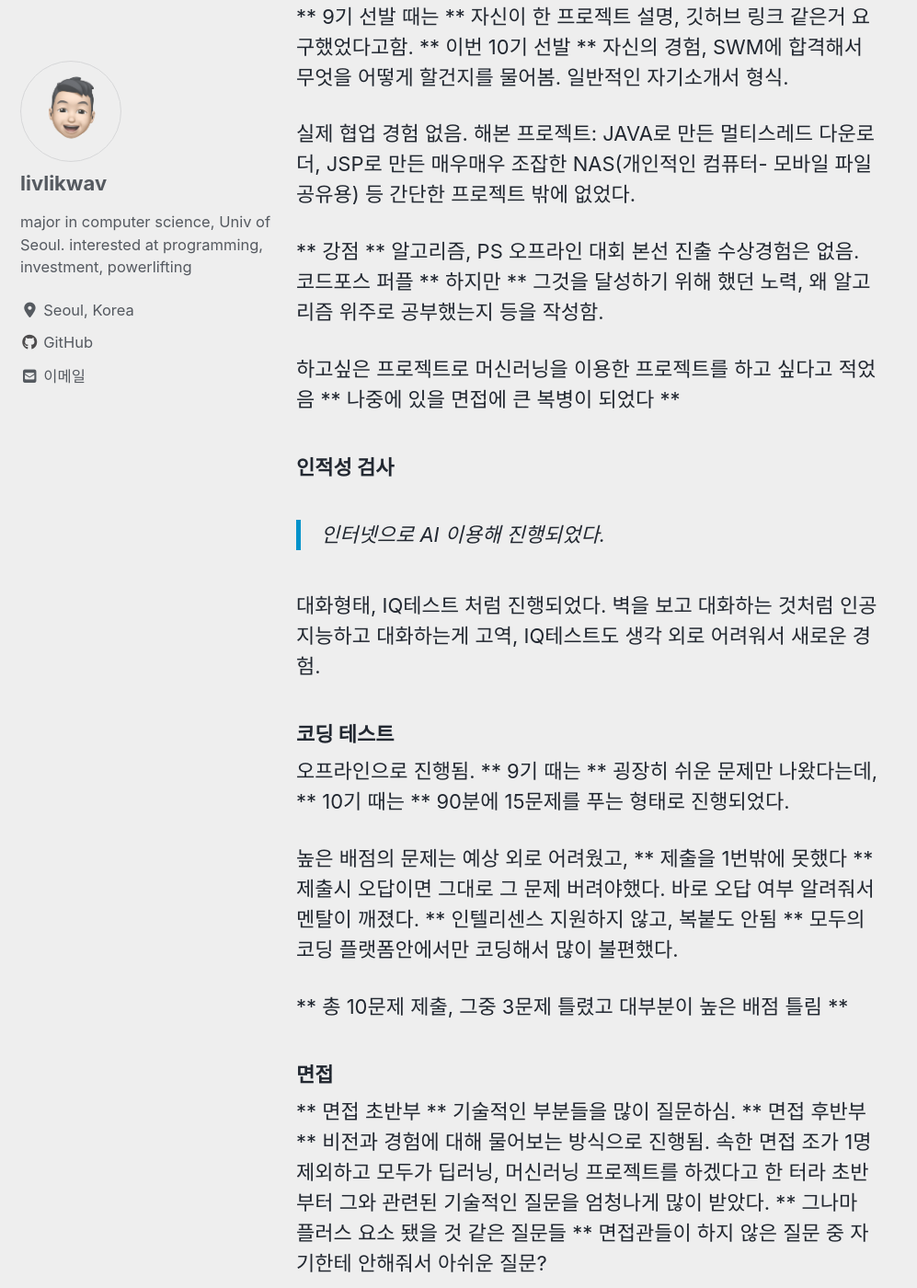
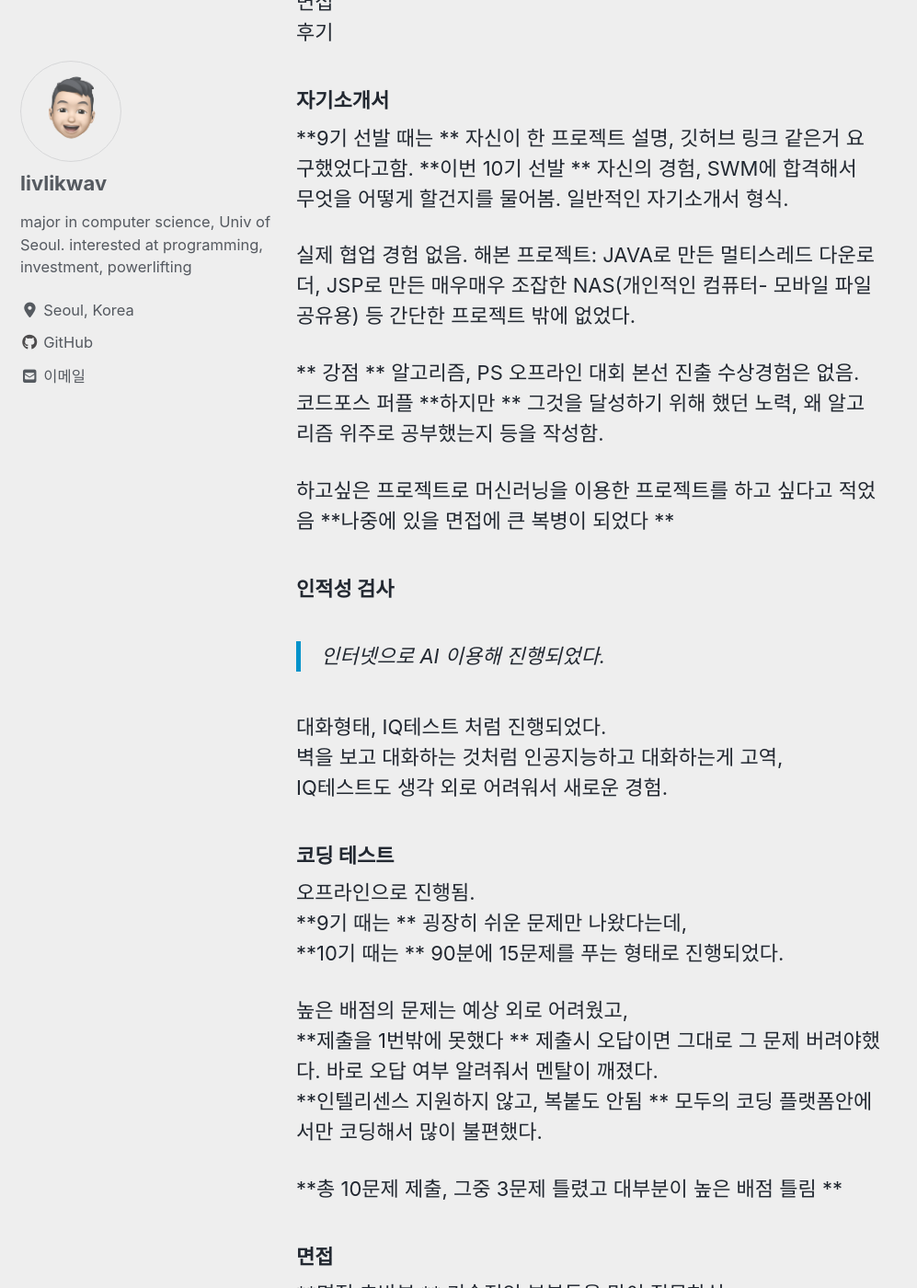
Before and after one commit to livlikwav/livlikwav.github.io, a Jekyll site: the page built from _posts/2020-01-16-Prepare-SW-Maestro.md, in a window 1280 px wide and 1400 px high, scrolled down 3350 px. Shown: the whole window at 92% size, without its empty margins (0-997 px from the left). Built offline with Jekyll 4.4.1, drawn with Linux system fonts in a browser that asks for light colours; cached includes are drawn as plain includes; nearby versions of some CDN libraries; comment, search, counter and statistics services are not loaded; some of the changed text lies outside the part shown.

Commit message:
add new post

```diff
--- a/_posts/2020-01-16-Prepare-SW-Maestro.md
+++ b/_posts/2020-01-16-Prepare-SW-Maestro.md
@@ -27,9 +27,9 @@
 - 최종합격자 발표 (150명) 4.19
 
 # 1번째 글
-선발 과정은 매 기수마다 조금씩 바뀐다. 이번 10기의 경우에는
-서류 > 인적성 검사> 코딩테스트 > 심층면접
-매 단계마다 불합격과 합격이 나눠진다.
+선발 과정은 매 기수마다 조금씩 바뀐다. 이번 10기의 경우에는<br>
+서류 > 인적성 검사> 코딩테스트 > 심층면접<br>
+매 단계마다 불합격과 합격이 나눠진다.<br>
 
 ### 1. 서류
 - 기본 인적 사항
@@ -79,14 +79,14 @@
 작성자는 아는건 아는만큼, 모르는건 모른다고 안해본건 안해봤다고 솔직하게 대답했다고 한다.
 
 # 2번째 글
-자기소개서
-인적성 검사
-코딩 테스트
-면접
-후기
+자기소개서<br>
+인적성 검사<br>
+코딩 테스트<br>
+면접<br>
+후기<br>
 ### 자기소개서
-** 9기 선발 때는 ** 자신이 한 프로젝트 설명, 깃허브 링크 같은거 요구했었다고함.
-** 이번 10기 선발 ** 자신의 경험, SWM에 합격해서 무엇을 어떻게 할건지를 물어봄.
+**9기 선발 때는 ** 자신이 한 프로젝트 설명, 깃허브 링크 같은거 요구했었다고함.
+**이번 10기 선발 ** 자신의 경험, SWM에 합격해서 무엇을 어떻게 할건지를 물어봄.
 일반적인 자기소개서 형식.
 
 실제 협업 경험 없음.
@@ -96,52 +96,53 @@
 알고리즘, PS
 오프라인 대회 본선 진출
 수상경험은 없음. 코드포스 퍼플
-** 하지만 ** 그것을 달성하기 위해 했던 노력, 왜 알고리즘 위주로 공부했는지 등을 작성함.
+**하지만 ** 그것을 달성하기 위해 했던 노력, 왜 알고리즘 위주로 공부했는지 등을 작성함.
 
-하고싶은 프로젝트로 머신러닝을 이용한 프로젝트를 하고 싶다고 적었음 ** 나중에 있을 면접에 큰 복병이 되었다 **
+하고싶은 프로젝트로 머신러닝을 이용한 프로젝트를 하고 싶다고 적었음 **나중에 있을 면접에 큰 복병이 되었다 **
 
 ### 인적성 검사
 > 인터넷으로 AI 이용해 진행되었다.
 
-대화형태, IQ테스트 처럼 진행되었다.
-벽을 보고 대화하는 것처럼 인공지능하고 대화하는게 고역,
+대화형태, IQ테스트 처럼 진행되었다.<br>
+벽을 보고 대화하는 것처럼 인공지능하고 대화하는게 고역,<br>
 IQ테스트도 생각 외로 어려워서 새로운 경험.
 
 ### 코딩 테스트
-오프라인으로 진행됨.
-** 9기 때는 ** 굉장히 쉬운 문제만 나왔다는데,
-** 10기 때는 ** 90분에 15문제를 푸는 형태로 진행되었다.
+오프라인으로 진행됨.<br>
+**9기 때는 ** 굉장히 쉬운 문제만 나왔다는데,<br>
+**10기 때는 ** 90분에 15문제를 푸는 형태로 진행되었다.
 
-높은 배점의 문제는 예상 외로 어려웠고,
-** 제출을 1번밖에 못했다 ** 제출시 오답이면 그대로 그 문제 버려야했다. 바로 오답 여부 알려줘서 멘탈이 깨졌다.
-** 인텔리센스 지원하지 않고, 복붙도 안됨 ** 모두의 코딩 플랫폼안에서만 코딩해서 많이 불편했다.
+높은 배점의 문제는 예상 외로 어려웠고,<br>
+**제출을 1번밖에 못했다 ** 제출시 오답이면 그대로 그 문제 버려야했다. 바로 오답 여부 알려줘서 멘탈이 깨졌다.<br>
+**인텔리센스 지원하지 않고, 복붙도 안됨 ** 모두의 코딩 플랫폼안에서만 코딩해서 많이 불편했다.
 
-** 총 10문제 제출, 그중 3문제 틀렸고 대부분이 높은 배점 틀림 **
+**총 10문제 제출, 그중 3문제 틀렸고 대부분이 높은 배점 틀림 **
 
 ### 면접
-** 면접 초반부 ** 기술적인 부분들을 많이 질문하심.
-** 면접 후반부 ** 비전과 경험에 대해 물어보는 방식으로 진행됨.
-속한 면접 조가 1명 제외하고 모두가 딥러닝, 머신러닝 프로젝트를 하겠다고 한 터라 초반부터 그와 관련된 기술적인 질문을 엄청나게 많이 받았다.
-** 그나마 플러스 요소 됐을 것 같은 질문들 **
-면접관들이 하지 않은 질문 중 자기한테 안해줘서 아쉬운 질문?
+**면접 초반부 ** 기술적인 부분들을 많이 질문하심.<br>
+**면접 후반부 ** 비전과 경험에 대해 물어보는 방식으로 진행됨.<br>
+속한 면접 조가 1명 제외하고 모두가 딥러닝, 머신러닝 프로젝트를 하겠다고 한 터라<br>
+초반부터 그와 관련된 기술적인 질문을 엄청나게 많이 받았다.<br>
+**그나마 플러스 요소 됐을 것 같은 질문들 **<br>
+면접관들이 하지 않은 질문 중 자기한테 안해줘서 아쉬운 질문?<br>
 > 나는 남들보다 머신러닝 관련 지식도 현저히 적고 실제 프로젝트 경험도 적지만, 논리적인 사고력을 기르고 문제해결 능력을 키우기 위해 PS를 위주로 공부했는데 너무 머신러닝, 실제 협업 경험에 대해서만 물어봐서 아쉽다.
 
-** 30~ 40분 정도 진행됨. **
+**30~ 40분 정도 진행됨. **
 
 ### 후기
-선발 과정 불만이었던 점.
-오프라인 코딩 테스트나 면접을 평일에 봐서 대학교 수업 자주 빠짐.
+선발 과정 불만이었던 점.<br>
+오프라인 코딩 테스트나 면접을 평일에 봐서 대학교 수업 자주 빠짐.<br>
 모두 평일에 진행되어서 전공 시험과 겹치곤 하였다.
 
 ## 덧붙임
-이분 블로그를 확인했는데,
-2020.01 에 Kakao SW Engineer 최종합 하셨다고 한다.
+이분 블로그를 확인했는데, <br>
+2020.01 에 Kakao SW Engineer 최종합 하셨다고 한다.<br>
 대단!
 
 # 3번째 글
-서류작성
-인적성 검사(AI 면접)
-코딩테스트
+서류작성<br>
+인적성 검사(AI 면접)<br>
+코딩테스트<br>
 심층면접(최종 면접)
 
 ### 서류 작성
@@ -158,44 +159,46 @@
 - 평소에 관심있던 블록체인 관련 프로젝트 적음
 - (근데 실제로 진행은 잘 X )
 
-자신의 실력이나 경험에 크게 연연하지 말고 지원하라.
-** 배우고자 하는 자신의 열정과 소마에서 얻고자 하는 것들을 명확하게 제시하면 서류 통과 충분할 것이다 **
+자신의 실력이나 경험에 크게 연연하지 말고 지원하라.<br>
+**배우고자 하는 자신의 열정과 소마에서 얻고자 하는 것들을 명확하게 제시하면 서류 통과 충분할 것이다 **
 
 ### 인적성 검사 (AI 면접)
-** 90초 동안 자기소개, 장단점 미리 준비해야함 **
-** AI가 나머지 질문들을 던지고 게임 진행 **
+**90초 동안 자기소개, 장단점 미리 준비해야함 **<br>
+**AI가 나머지 질문들을 던지고 게임 진행 **<br>
 새벽 1시에 방에서 단정한 옷차림으로 진행
 
-자기소개서에서
-서론 20, 본론 50, 결론 20 이런식으로 제시함
+자기소개서에서<br>
+서론 20, 본론 50, 결론 20 이런식으로 제시함<br>
 - 서론 : 어떤 사람인지
 - 본론 : 지원 이력서 기재한 프로젝트 하게된 이유, 느낀 어려움 어떻게 극복했고, 그로인해 어떤걸 달성할 수 있었는지
 - 결론 : 이루고 싶은것이 무엇인데, 소마에서 내가 그걸 이루고 싶다고 언급
 
 장점:
-자율전공으로써 경영, 경제, 국제관계 등 여러 분야의 인사이트를 보유하고 있음을 드러냈다. 그리고 프로그램 개발할 때 다양한 분야에서 융합할 수 있음과 이는 SW마에스트로의 비전과 일치하다는 것을 장점으로 강조하였다.
+자율전공으로써 경영, 경제, 국제관계 등 여러 분야의 인사이트를 보유하고 있음을 드러냈다. <br>
+그리고 프로그램 개발할 때 다양한 분야에서 융합할 수 있음과 <br>
+이는 SW마에스트로의 비전과 일치하다는 것을 장점으로 강조하였다.
 
 단점:조금은 진부하지만 완벽을 추구하고 있음을 드러내고, 이를 극복하기 위해 미리 일정을 짜 놓는 습관을 들여 시간을 효율적으로 관리하고 있음을 언급하였다
 
-다음으로 AI면접과 게임이 진행:
+다음으로 AI면접과 게임이 진행:<br>
 **마음에 드는 이성과 소개팅 자리에서 지갑을 두고 온 것을 뒤늦게 확인했을 때 어떻게 대처할 것인지를 물었다(AI주제에 당황하게 한다)**주변의 연수생들에게 물어보니 나와 비슷하게 당황하게 하는 문제를 던졌다고 한다.
-** 게임에서는 사람의 표정을 보고 감정 맞추기, 하노이 탑, 이전 패턴 맞추기(기억력 테스트?) 이렇게 세 가지 게임을 진행하였다.**
+**게임에서는 사람의 표정을 보고 감정 맞추기, 하노이 탑, 이전 패턴 맞추기(기억력 테스트?) 이렇게 세 가지 게임을 진행하였다.**
 
 ### 코딩테스트
 코딩테스트는 15개의 다양한 난이도의 문제들을 90분 만에 풀어야 하는 것이었다. 당연히 다 못 풀테니 주어진 시간을 최대한 절약해서 얼마나 많은 문제를 해결할 것인가가 중요 키포인트였다.
-** 기억에 남는 문제 **
+**기억에 남는 문제 **
 - 구명보트 인원 분배 문제
 - 주택사이 전신주 설치 문제
-subset, binary search 등으로 풀었다
+subset, binary search 등으로 풀었다<br>
 배열이나 간단한 정렬 알고리즘으로 해결 (점수 낮은 문제)
 
-낮은 점수 문제들 > 지문 읽고 바로 간단하게 구현 가능
+낮은 점수 문제들 > 지문 읽고 바로 간단하게 구현 가능<br>
 높은 배점 문제들 > 생각할 시 간 조금 필요하였다
 
-** 4문제 풀고, 2문제는 테스트 케이스 통과 못했다 **
+**4문제 풀고, 2문제는 테스트 케이스 통과 못했다 **
 
-** 문제를 풀수있는 언어를 레퍼런스 의지하지 않고 사용할 수 있어야 한다, 관련 라이브러리 사용 문법 또한 익혀야 한다** (인텔리전스 사용 불가라)
-** 기본적인 자료구조 (스택, 큐, 덱 등) 및 알고리즘 (정렬, DFS, BFS 등) 사용하여 문제 해결할 수 있어야할 것이다. 그럼 큰 어려움 없을 것이다.
+**문제를 풀수있는 언어를 레퍼런스 의지하지 않고 사용할 수 있어야 한다, 관련 라이브러리 사용 문법 또한 익혀야 한다** (인텔리전스 사용 불가라)
+**기본적인 자료구조 (스택, 큐, 덱 등) 및 알고리즘 (정렬, DFS, BFS 등) 사용하여 문제 해결할 수 있어야할 것이다. 그럼 큰 어려움 없을 것이다.
 
 ### 심층 면접
 심층 면접에서 옷을 어떻게 입을까 정말 고민 많이 했는데, 그냥 단정하게 입고 가면 되었다. 실제로 면접에 오신 분들은 대부분 셔츠에 니트 그리고 코트를 입고 오셨다.
--- /dev/null
+++ b/_posts/2020-02-24-Prepare-SW-Maestro-Coding-Test.md
@@ -0,0 +1,125 @@
+---
+title:  "SW마에스트로 코딩테스트 준비, 후기들을 바탕으로"
+excerpt: "언제, 어디서, 어떤식으로 시행되는지 알고, 맞춰서 준비합시다"
+
+categories:
+  - SW Maestro
+tags:
+  - SW Maestro
+last_modified_at: 2020-02-24TO21:00:00+09:00
+---
+
+# 목차
+- [요약](#요약)
+- [1번째 글](#1번째-글)
+- [2번째 글](#2번째-글)
+- [3번째 글](#3번째-글)
+
+# 출처
+- [SW 마에스트로 10기 코딩테스트 후기](https://developer-mac.tistory.com/75)
+- [소프트웨어 마에스트로(SWM) 10기 합격 후기](https://booknu.github.io/2019/04/20/SWM%ED%95%A9%EA%B2%A9%ED%9B%84%EA%B8%B0/)
+- [SW마에스트로 10기 합격 후기 - 준비 과정](https://gamsungcoding.tistory.com/entry/SW%EB%A7%88%EC%97%90%EC%8A%A4%ED%8A%B8%EB%A1%9C-SW%EB%A7%88%EC%97%90%EC%8A%A4%ED%8A%B8%EB%A1%9C-10%EA%B8%B0-%ED%95%A9%EA%B2%A9-%ED%9B%84%EA%B8%B0)
+
+# 요약
+
+- 1차 서류전형, 2차 인적성 **3차 오프라인 코딩테스트**
+- 일자 : 3/23 토요일
+- 위치 : 강남 지역에 위치한 학원, 총 3곳
+- 시간 : 오전 10시, 오후 1시 30분, 오후 4시 30분 (추정)
+- 총 15문제
+- 시간 : 1시간 30분
+- 문제 순서가 난이도 순서가 아니다
+- 응시생(추정) : 서류 지원자 1/3 정도, 대략 500명
+
+### 기억나는 유형
+- 백준 2493 탑 (스택)
+- DFS
+- BFS(최대경로, 최소경로)
+- 정렬
+- 구명 보트의 인원 분배 문제
+- 주택 사이 전신주 설치 문제
+- > subset, binary search 등으로 해결
+- 간단한 문제들
+- > 배열, 간단한 정렬 알고리즘
+
+### 시험 방식
+- 나름 어렵다
+- 제출을 한번 밖에 못한다
+- 제출시 오답이면 그대로 버려야함
+- 바로 채점되므로 멘탈 관리
+- 크롬 브라우저에 SW 마에스트로 시험 창밖에 못 띄움
+- 복붙이 안됨
+- 프로그래머스나 codility 같은 환경
+- Java 기준으로 기본적으로 java,io*, java.util.* 이렇게 import 되어있음
+- Stack, List 등 이용가능
+- 인텔리전스 안되서 size인지 length인지 헷갈릴 때 불편
+
+**쉬운문제 먼저 체크후 몇개만 완벽하게 푸는거 추천**<br>
+시간 부족으로 손도 못대는 문제 생길 수 있음
+
+### 코테 합격 유형
+- 4문제 해결, 2문제 틀림
+- 10문제 제출, 7문제 맞춤, 3문제 틀림
+
+
+# 1번째 글
+
+### 10기 코딩테스트 후기
+
+- 1차 서류전형, 2차 인적성 **3차 오프라인 코딩테스트**
+- 일자 : 3/23 토요일
+- 위치 : 강남 지역에 위치한 학원, 총 3곳
+- 시간 : 오전 10시, 오후 1시 30분, 오후 4시 30분 (추정)
+
+- 총 15문제
+- 시간 : 1시간 30분
+- 문제 순서가 난이도 순서가 아니다
+**쉬운문제 먼저 체크후 몇개만 완벽하게 푸는거 추천**<br>
+시간 부족으로 손도 못대는 문제 생길 수 있음
+
+필자가 생각한 난이도<br>
+우아한 테크코스 <= SW 마에스트로 < 라인 인턴<br>
+
+라인 인턴문제에서 약간 몇개의 조건들만 뺀 문제들이 SW 마에스트로 문제인 것 같다 (유사한 문제도 많다)
+
+우아한 테크코스는 7문제에 4시간<br>
+SW 마에스트로에서는 15문제에 1시간 30분
+
+
+### 기억나는 유형
+- 백준 2493 탑 (스택)
+- DFS
+- BFS(최대경로, 최소경로)
+- 정렬 등..
+
+### 코딩 테스트 환경
+- 크롬 브라우저에 SW 마에스트로 시험 창밖에 못 띄움
+- (다른 창 키면 부정행위 처리~ 검색 X)
+- **복붙이 안됨**
+- **프로그래머스나 codility 같은 환경**
+- Java 기준으로 기본적으로 java,io*, java.util.* 이렇게 import 되어있음
+- **Stack, List 등 이용가능**
+- **인텔리전스 안되서 size인지 length인지 헷갈릴 때 불편**
+
+
+# 2번째 글
+
+9기 때는 굉장히 쉬운 문제만 나왔다는데,<br>
+이번 10기 때는 90분에 15문제를 푸는 형태로 진행되었다
+
+예상 외로 어려웠고, **제출을 한번 밖에 못한다**<br>
+**제출시 오답이면 그대로 버려야함 **
+** 바로 채점되서 멘탈 관리 하자**
+
+**10문제 제출, 7문제 맞춤, 3문제 틀림**
+
+# 3번째 글
+
+### 기억나는 유형
+- 구명 보트의 인원 분배 문제
+- 주택 사이 전신주 설치 문제
+- > subset, binary search 등으로 해결
+- 간단한 문제들
+- > 배열, 간단한 정렬 알고리즘
+
+**4문제 해결, 2문제 틀림 **
```
